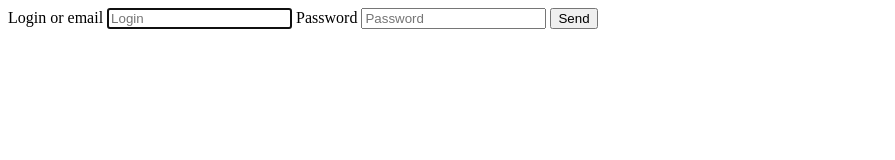
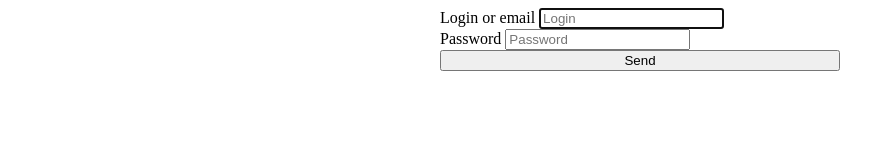
Before and after one commit to freshjs-fte/html-forms, a plain HTML site: page index.html in a window 1280 px wide. Shown: the whole page, without its empty margins (0-895 px from the left). Drawn offline with Linux system fonts and the light colour scheme.

Commit message:
Add styles

```diff
--- a/assets/css/style.css
+++ b/assets/css/style.css
@@ -0,0 +1,7 @@
+.login-form {
+    display: flex;
+    flex-flow: column;
+
+    max-width: 400px;
+    margin: auto;
+}
--- a/index.html
+++ b/index.html
@@ -8,7 +8,7 @@
     <link rel="stylesheet" href="./assets/css/style.css">
 </head>
 <body>
-    <form action="/" method="GET" >
+    <form class="login-form" action="/" method="GET" >
         <label>
             Login or email
 
```
